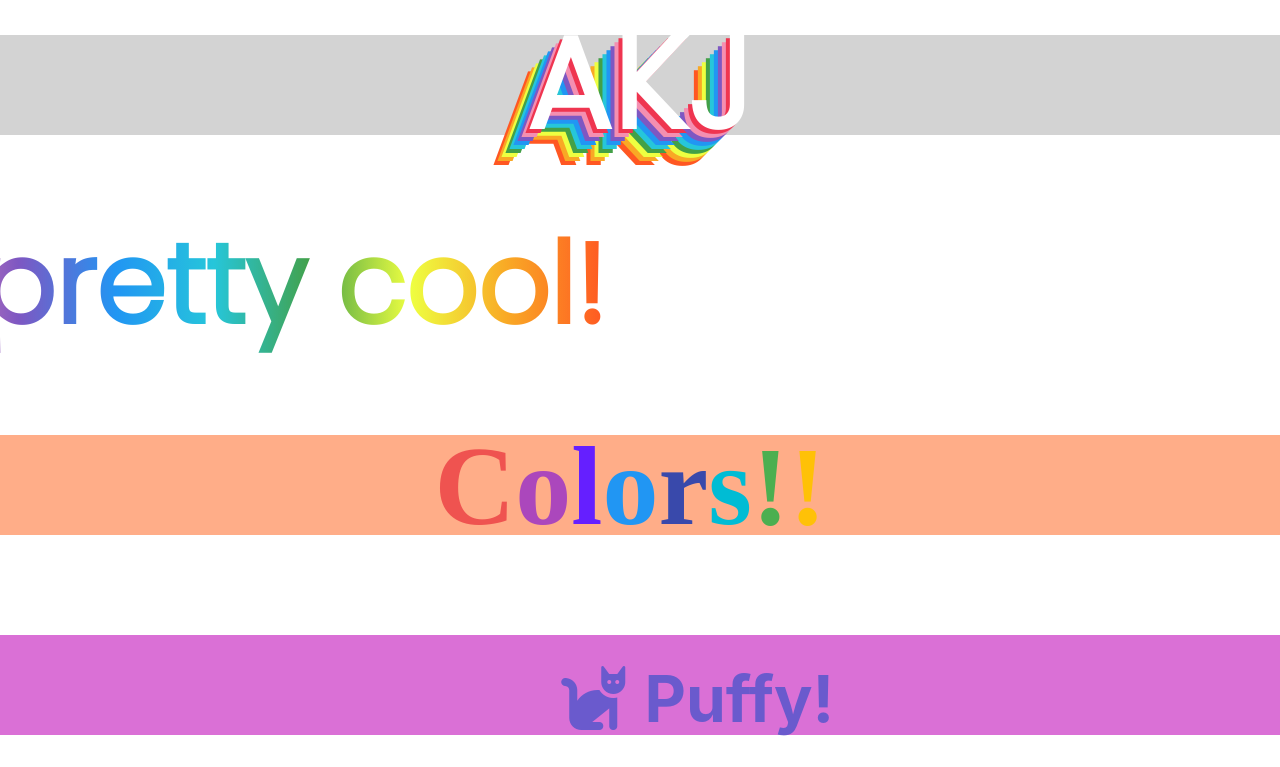
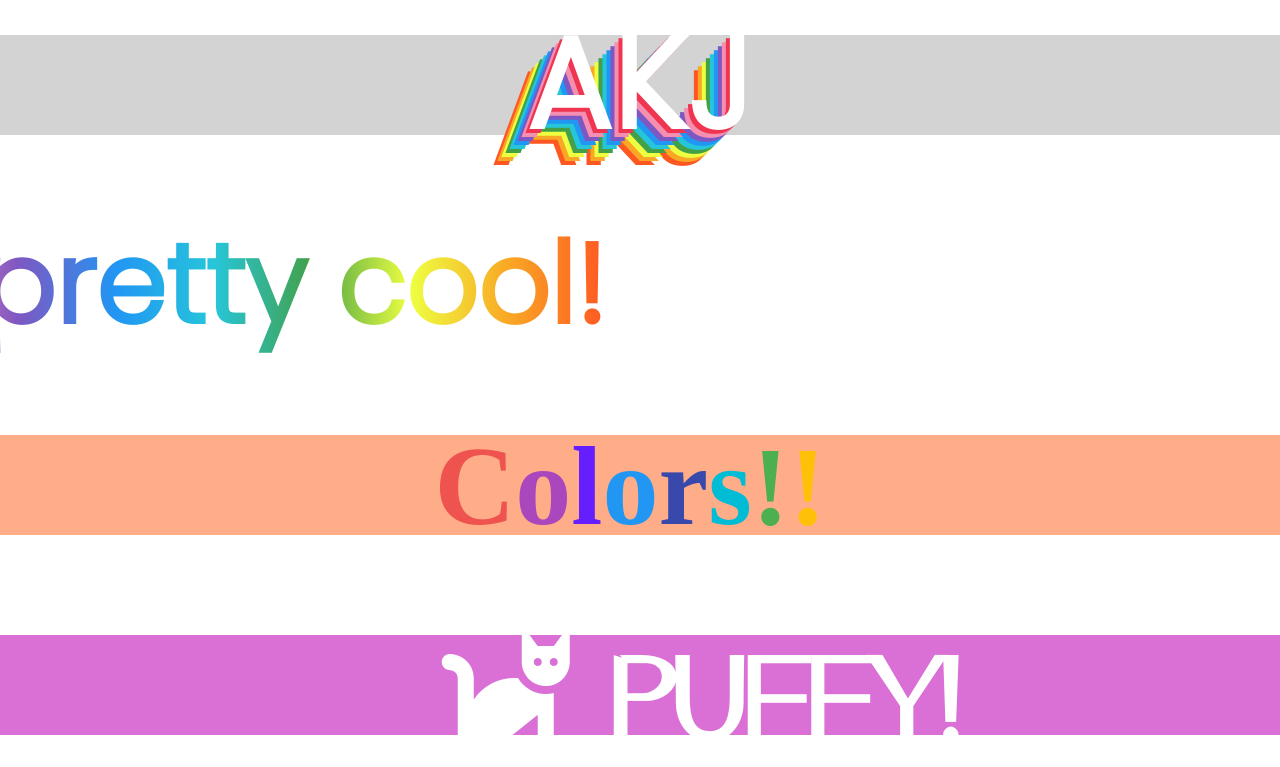
Before and after one commit to katarzyna-kw/css-animation-fun, a React (Create React App) app: page / in a window 1280 px wide. Shown: the part 465-1232 px from the top of the page. Before the commit the page ends 1202 px from the top, so only its background shows below. Built offline with nearby package versions, Linux system fonts and the light colour scheme; a web font is replaced by a local one.

Commit message:
install Cyrene font and style Puffy.js

```diff
--- a/src/components/Puffy.css
+++ b/src/components/Puffy.css
@@ -7,16 +7,17 @@
     background-color: orchid;
     justify-content: center;
     align-items: center;
-    font-family: -apple-system, BlinkMacSystemFont, 'Segoe UI', Roboto, Oxygen, Ubuntu, Cantarell, 'Open Sans', 'Helvetica Neue', sans-serif;
+    font-family: Cyrene, sans-serif;
   }
 
   .Puffy h1 {
-    font-size: 4em;
-    color: slateblue;
+    font-size: 8em;
+    color: white;
     transform: translateX(100px);
     animation: 3s slideIn ease-in-out forwards 1s;
     animation-iteration-count: infinite;
     animation-direction: alternate;
+    text-transform: uppercase;
   }
 
   .Karoline h1 span {
--- a/src/index.css
+++ b/src/index.css
@@ -1,3 +1,10 @@
+@font-face {
+  font-family: "Cyrene";
+  src: local("Cyrene"),
+    url("./fonts/Cyrene.otf") format("truetype");
+  font-weight: normal;
+}
+
 body {
   margin: 0;
   font-family: 'Playfair Display', serif;
--- a/src/index.js
+++ b/src/index.js
@@ -3,6 +3,8 @@ import ReactDOM from 'react-dom';
 import './index.css';
 import App from './App';
 import reportWebVitals from './reportWebVitals';
+import './fonts/Cyrene.otf';
+
 
 ReactDOM.render(
   <React.StrictMode>
```
Also changed, not shown: src/fonts/Cyrene.otf (added).
